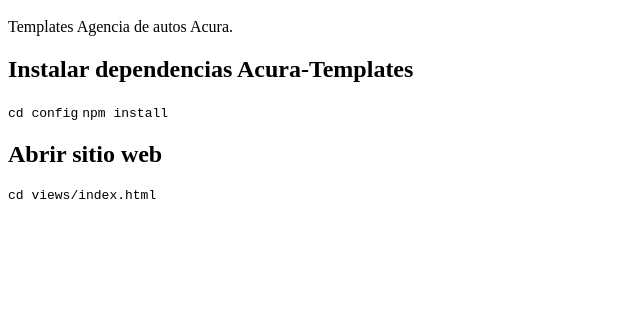
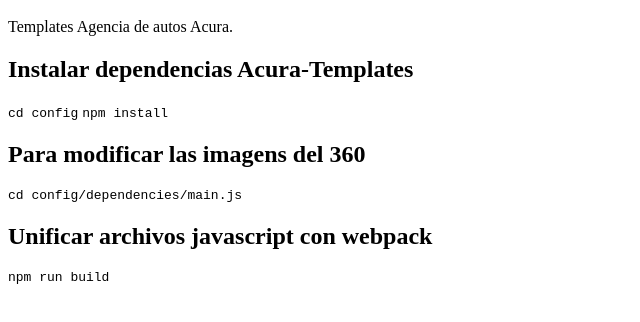
Before and after one commit to pho3niix/Acura-Templates, a plain HTML site: page README.html in a window 1280 px wide. Shown: the part 48-370 px from the top of the page, without its empty margins (0-640 px from the left). Drawn offline with Linux system fonts and the light colour scheme.

Commit message:
Actualice archivo readme y comentarios

```diff
--- a/README.html
+++ b/README.html
@@ -9,8 +9,10 @@
 <h2 id="instalar-dependencias-acura-templates">Instalar dependencias Acura-Templates</h2>
 <p><code>cd config</code>
 <code>npm install</code></p>
-<h2 id="abrir-sitio-web">Abrir sitio web</h2>
-<p><code>cd views/index.html</code></p>
+<h2 id="para-modificar-las-imagens-del-360">Para modificar las imagens del 360</h2>
+<p><code>cd config/dependencies/main.js</code></p>
+<h2 id="unificar-archivos-javascript-con-webpack">Unificar archivos javascript con webpack</h2>
+<p><code>npm run build</code></p>
 
       </body>
     </html>
```
Also changed, not shown: config/js/dependencies/main.js (+15 -2 lines), config/js/events/360_pic.js (deleted, +0 -7 lines), README.md.
